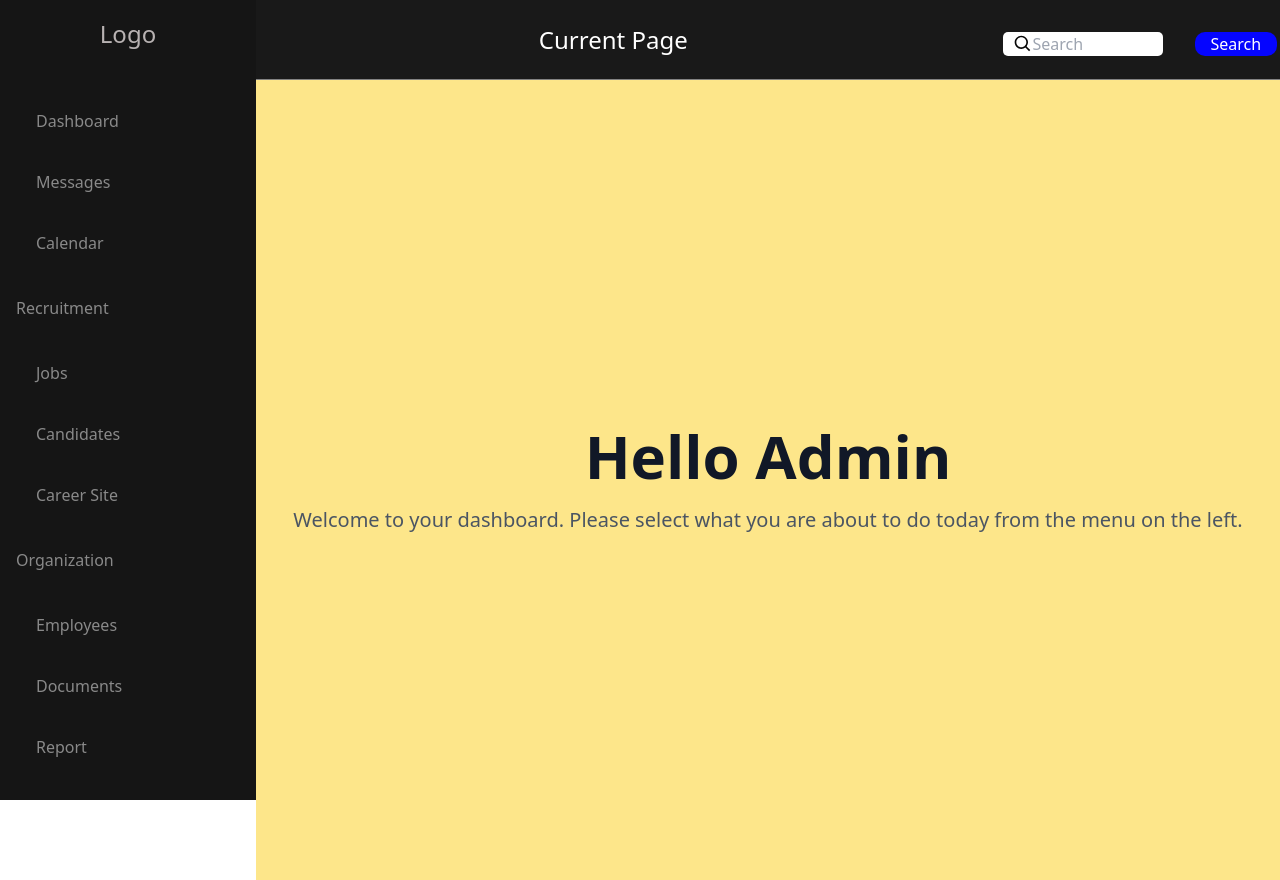
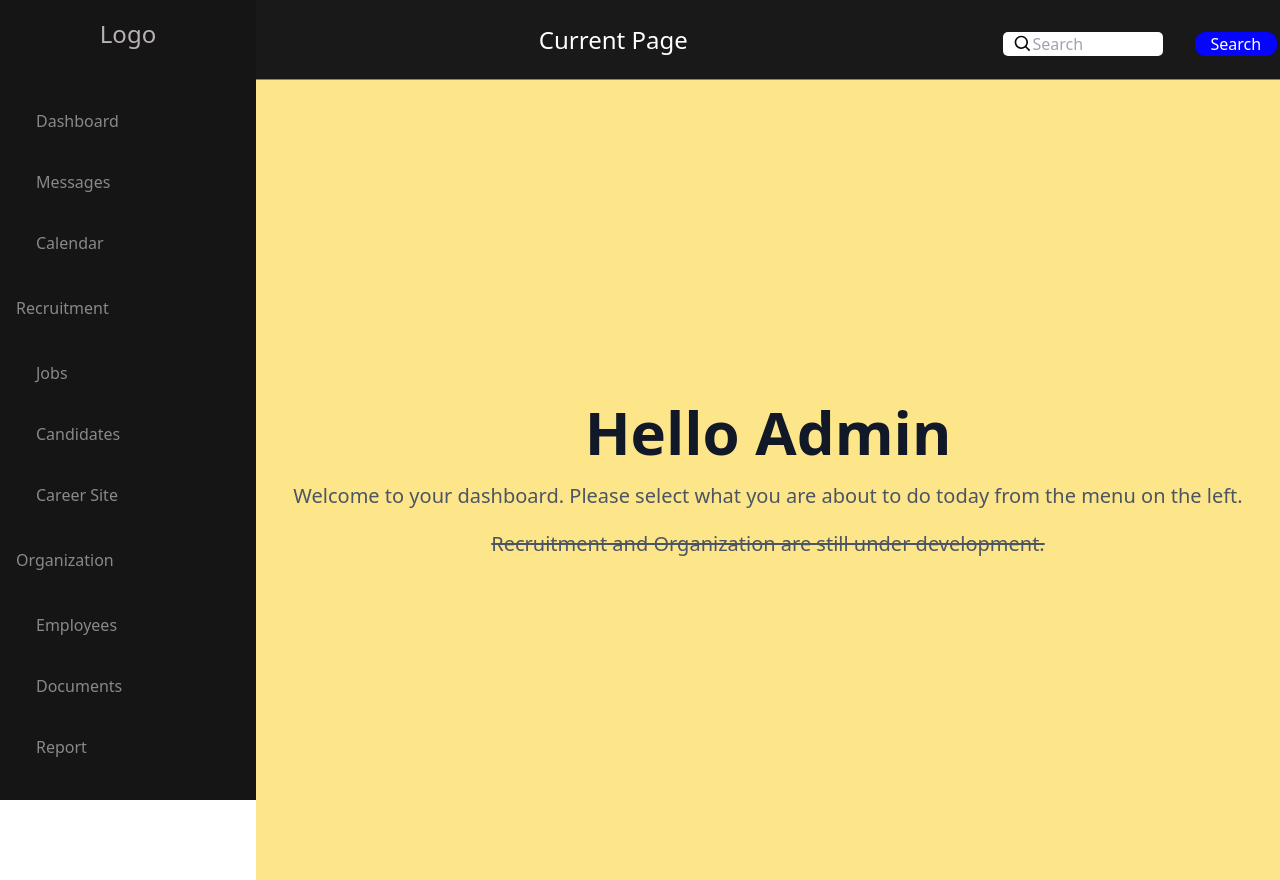
Before and after one commit to Malekzie/cpnt262-a5, a SvelteKit app: page / in a window 1280 px wide. Shown: the top 880 px of the page. Built offline with nearby package versions, Linux system fonts and the light colour scheme.

Commit message:
Added default msg

```diff
--- a/src/routes/+page.svelte
+++ b/src/routes/+page.svelte
@@ -1,12 +1,14 @@
 <script>
   let User = "Admin";
   let welcome = "Welcome to your dashboard. Please select what you are about to do today from the menu on the left.";
+  let downMessage = "Recruitment and Organization are still under development."
 </script>
 
 <section class="max-h-screen cursor-default bg-amber-200">
   <div class="flex flex-col items-center justify-center h-screen">
     <h1 class="text-6xl font-bold text-gray-900">Hello {User}</h1>
     <p class="mt-5 text-xl text-gray-600">{welcome}</p>
+    <p class="mt-5 text-xl text-gray-600 line-through">{downMessage}</p>
   </div>
 </section>
 
```
